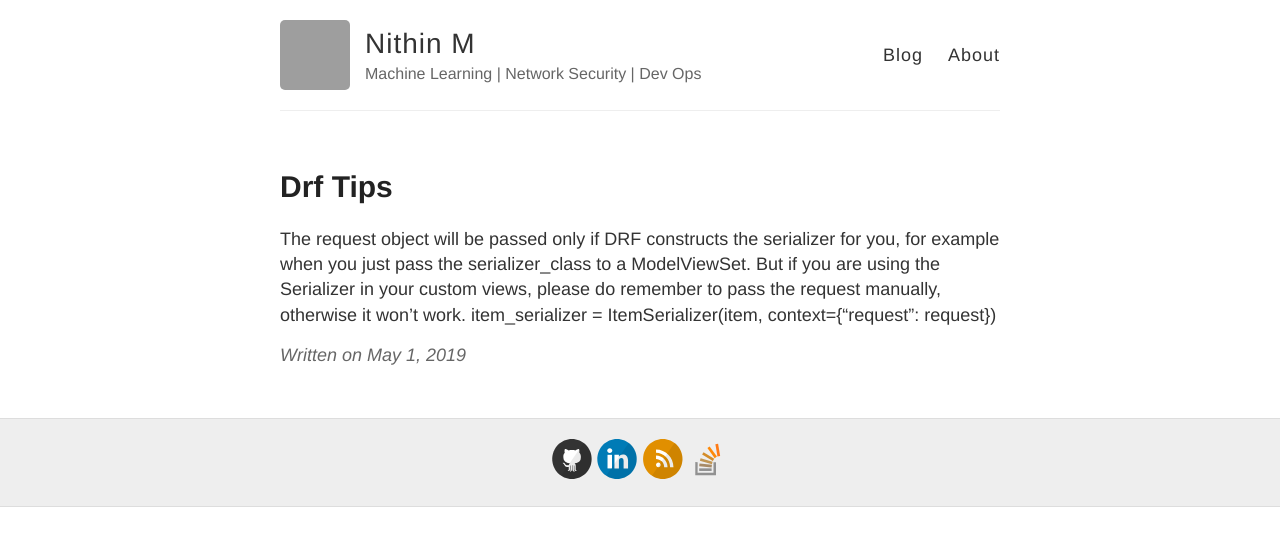
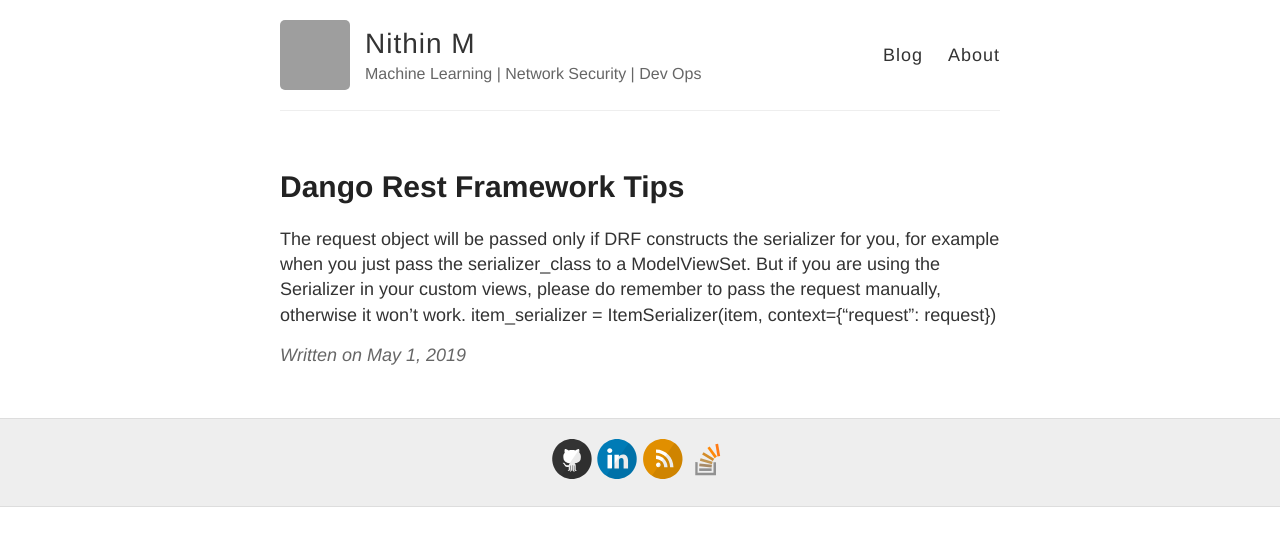
Before and after one commit to nithinmurali/blog, a Jekyll site: the page built from _posts/2019-05-01-DRF-Tips.md, in a window 1280 px wide. Shown: the top 546 px of the page. Built offline with Jekyll 4.4.1, drawn with Linux system fonts in a browser that asks for light colours; our own code applies the rules of GitHub Pages for plain Markdown files; comment, search, counter and statistics services are not loaded; grey boxes are pictures that could not be loaded.

Commit message:
Update 2019-05-01-DRF-Tips.md

```diff
--- a/_posts/2019-05-01-DRF-Tips.md
+++ b/_posts/2019-05-01-DRF-Tips.md
@@ -1,2 +1,7 @@
+---
+layout: post
+title: Dango Rest Framework Tips
+---
+
 The request object will be passed only if DRF constructs the serializer for you, for example when you just pass the serializer_class to a ModelViewSet. But if you are using the Serializer in your custom views, please do remember to pass the request manually, otherwise it won’t work.
 item_serializer = ItemSerializer(item, context={"request": request})
```
